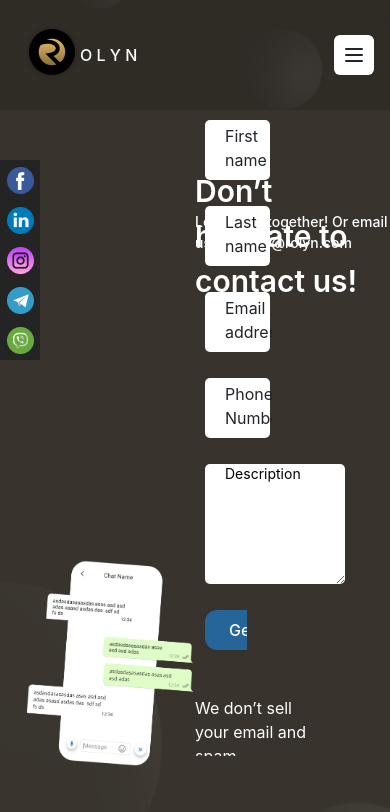
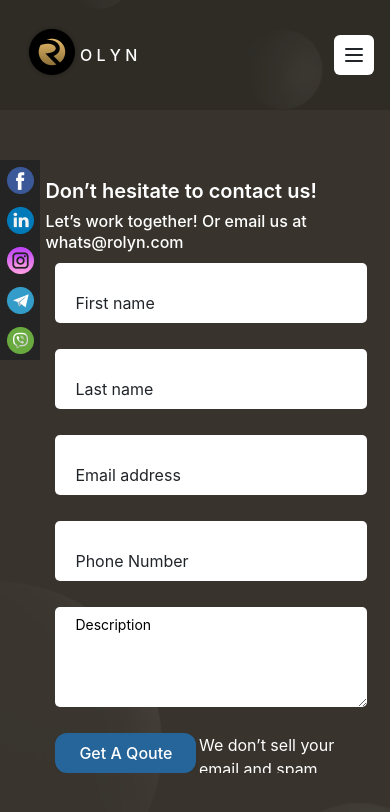
Before and after one commit to Master-Al/nextxy, a Next.js app: page /getaqoute in a window 390 px wide. Shown: the top 812 px of the page. Built offline with nearby package versions, Linux system fonts and the light colour scheme.

Commit message:
Update mobile view on get qoute page

```diff
--- a/components/Navbar.tsx
+++ b/components/Navbar.tsx
@@ -100,12 +100,16 @@ export default function Navbar() {
           focus
           className="absolute top-0 inset-x-0 p-2 transition transform origin-top-right md:hidden"
         >
-          <div className="rounded-lg shadow-lg ring-1 ring-black ring-opacity-5 bg-main divide-y-2 divide-gray-50">
+          <div className="rounded-lg shadow-lg ring-1 ring-black ring-opacity-5 divide-y-2 bg-[#040101]">
             <div className="pt-5 pb-6 px-5">
-              <div className="flex items-center justify-between">
-                <div>
-                  <Image alt="Rolyn" src={Rolyn} className="h-8 w-auto" /> O L Y
-                  N
+              <div className="flex items-center justify-between ">
+                <div className="text-white">
+                  <Image
+                    alt="Rolyn"
+                    src={Rolyn}
+                    className="h-8 w-auto text-white"
+                  />{" "}
+                  O L Y N
                 </div>
                 <div className="-mr-2">
                   <Popover.Button className="bg-white rounded-md p-2 inline-flex items-center justify-center text-gray-400 hover:text-gray-500 hover:bg-gray-100 focus:outline-none focus:ring-2 focus:ring-inset focus:ring-indigo-500">
@@ -120,7 +124,7 @@ export default function Navbar() {
                     <a
                       key={item.name}
                       href={item.href}
-                      className="-m-3 p-3 flex items-center rounded-md hover:bg-gray-50"
+                      className="-m-3 p-3 flex items-center rounded-md hover:bg-gray-50 text-white"
                     >
                       {/* <item.icon
                         className="flex-shrink-0 h-6 w-6 text-indigo-600"
@@ -136,12 +140,14 @@ export default function Navbar() {
             </div>
             <div className="py-6 px-5 space-y-6">
               <div>
-                <a
-                  href="#"
-                  className="w-full flex items-center justify-center px-4 py-2 border border-transparent rounded-full shadow-sm text-base font-medium text-white bg-indigo-600 hover:bg-indigo-700"
-                >
-                  Sign up
-                </a>
+                <Link href="/getaqoute">
+                  <a
+                    href="/getaqout"
+                    className="w-full whitespace-nowrap inline-flex items-center justify-center px-4 py-2  rounded-full shadow-sm text-base font-medium text-white bg-[#266599] hover:bg-indigo-700"
+                  >
+                    Get a Qoute
+                  </a>
+                </Link>
               </div>
             </div>
           </div>
--- a/styles/components.css
+++ b/styles/components.css
@@ -690,4 +690,181 @@ input[type="submit"] {
       transform: translate(0, 10px);
     }
   }
+  .width100full {
+    width: 80%;
+    margin: 0 auto;
+    height: auto;
+  }
+  .convo {
+    display: none;
+  }
+  .forms {
+    width: 100%;
+    display: inline-block;
+  }
+  form {
+    position: absolute;
+    top: 30%;
+    width: 80%;
+  }
+  .tagline {
+    color: #fff;
+    display: block;
+    font-weight: 600;
+    font-size: 20px;
+    line-height: 45px;
+    top: 20%;
+    position: absolute;
+  }
+  .subtagline {
+    color: #fff;
+    font-weight: 500;
+    font-size: 16px;
+    line-height: 21px;
+    top: 25%;
+    position: absolute;
+  }
+  .regform {
+    top: 65%;
+  }
+  .form {
+    width: 100%;
+    position: relative;
+    height: 60px;
+    overflow: hidden;
+    display: inline-block;
+    margin: 10px;
+  }
+  .formbtn {
+    width: 46%;
+    position: relative;
+    height: 40px;
+    overflow: hidden;
+    display: inline-block;
+    margin: 10px 0px 10px 10px;
+  }
+  .formSell {
+    width: 50%;
+    position: relative;
+    height: 40px;
+    font-size: 16px;
+    overflow: hidden;
+    display: inline-block;
+    color: #ffffff;
+    margin: 10px 0px 10px 0px;
+  }
+
+  .form input {
+    width: 100%;
+    height: 100%;
+    color: #000;
+    padding-top: 20px;
+    border: none;
+    border-radius: 5px;
+    background-color: #ffffff;
+    padding-left: 15px;
+  }
+  .form label {
+    position: absolute;
+    bottom: 0px;
+    left: 20px;
+    width: 100%;
+    height: 100%;
+    pointer-events: none;
+    border: none;
+  }
+  .form label::after {
+    content: "";
+    position: absolute;
+    bottom: -1px;
+    left: px;
+    width: 100%;
+    height: 100%;
+    border-bottom: 3px solid #ffffff;
+    transform: translateX(-100%);
+    transition: all 0.3s ease;
+  }
+
+  .content-name {
+    position: absolute;
+    bottom: 0px;
+    left: 0px;
+    padding-bottom: 0.5px;
+    transition: all 0.3s ease;
+  }
+  .form input:focus {
+    outline: none;
+  }
+  .form input:focus + .label-name .content-name,
+  .form input:valid + .label-name .content-name {
+    transform: translateY(-150%);
+    font-size: 14px;
+    left: 0px;
+    color: #000000;
+  }
+  .form input:focus + .label-name::after,
+  .form input:valid + .label-name::after {
+    transform: translateX(0%);
+  }
+  .formArea {
+    width: 100%;
+    position: relative;
+    height: 100px;
+    overflow: hidden;
+    display: inline-block;
+    margin: 10px;
+  }
+  .formArea textarea {
+    width: 100%;
+    height: 100%;
+    color: #000;
+    padding-top: 15px;
+    border: none;
+    border-radius: 5px;
+    background-color: #ffffff;
+    padding-left: 15px;
+  }
+  .formArea label {
+    position: absolute;
+    bottom: 60px;
+    left: 20px;
+    width: 100%;
+    height: 100%;
+    pointer-events: none;
+    border: none;
+  }
+  .formArea label::after {
+    content: "";
+    position: absolute;
+    bottom: -4px;
+    left: 20px;
+    width: 100%;
+    height: 100%;
+    border-bottom: 3px solid #ffffff;
+    transform: translateX(-100%);
+    transition: all 0.3s ease;
+  }
+
+  .content-name {
+    position: absolute;
+    bottom: 0px;
+    left: 0px;
+    padding-bottom: 0.5px;
+    transition: all 0.3s ease;
+  }
+  .formArea textarea:focus {
+    outline: none;
+  }
+  .formArea textarea:focus + .label-name .content-name,
+  .formArea textarea:valid + .label-name .content-name {
+    transform: translateY(-150%);
+    font-size: 14px;
+    left: 0px;
+    top: 90%;
+    color: #000000;
+  }
+  .formArea textarea:focus + .label-name::after,
+  .formArea textarea:valid + .label-name::after {
+    transform: translateX(0%);
+  }
 }
```
